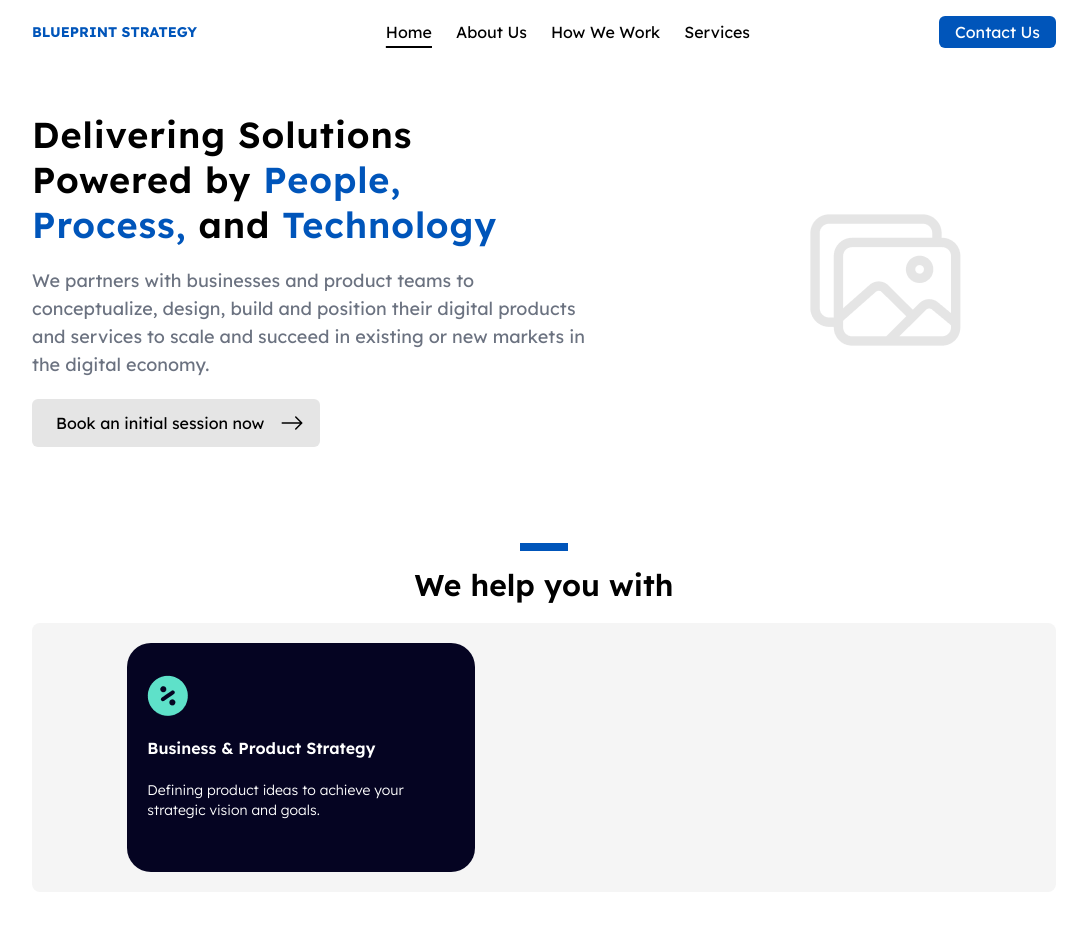
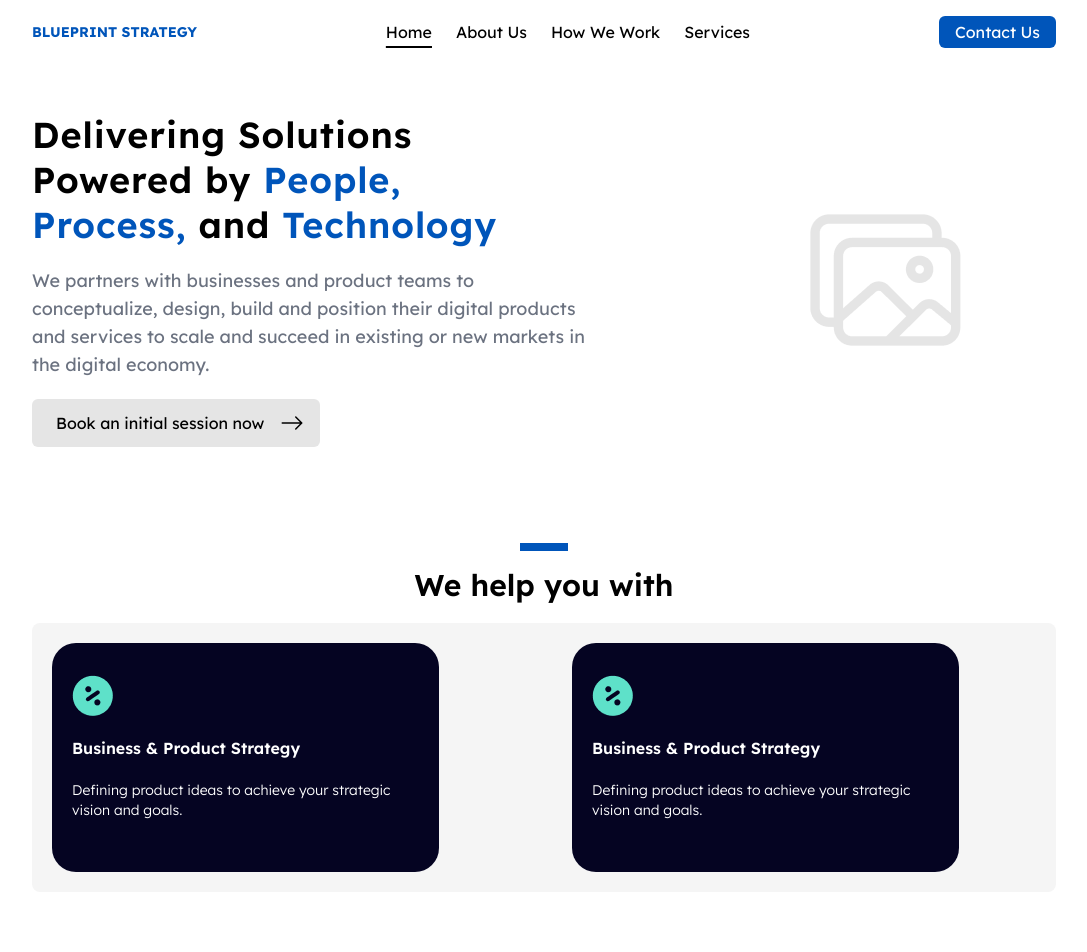
Before and after one commit to EdgarAmpiire/blueprints-web, a React (Create React App) app: page / in a window 1280 px wide. Shown: the top 952 px of the page, without its empty margins (96-1183 px from the left). Built offline with nearby package versions, Linux system fonts and the light colour scheme; what tw-elements would draw is missing.

Commit message:
home - services

```diff
--- a/src/features/home/components/HomeServices.jsx
+++ b/src/features/home/components/HomeServices.jsx
@@ -76,14 +76,33 @@ export const HomeServices = () => {
           </div>
         </div> */}
 
-        <div className="bg-[#F5F5F5] w-full flex justify-center items-center py-5 px-3 rounded-lg mt-5">
-          <div className="w-10/12">
-            <div className="rounded-3xl bg-[#050422] py-8 px-5 w-5/12 ">
+        <div className="bg-[#F5F5F5] w-full   py-5 px-5 rounded-lg mt-5 gap-14 grid grid-cols-2">
+          <div className="w-10/12 flex justify-center items-center">
+            <div className="rounded-3xl bg-[#050422] py-8 px-5 ">
               <div>
                 <img src={strategy} alt="" />
               </div>
               <div>
-                <h1 className="text-white mt-5 font-semibold">Business & Product Strategy</h1>
+                <h1 className="text-white mt-5 font-semibold">
+                  Business & Product Strategy
+                </h1>
+                <p className="text-white mt-5 font-light text-sm mb-5">
+                  Defining product ideas to achieve your strategic vision and
+                  goals.
+                </p>
+              </div>
+            </div>
+          </div>
+
+          <div className="w-10/12">
+            <div className="rounded-3xl bg-[#050422] py-8 px-5  ">
+              <div>
+                <img src={strategy} alt="" />
+              </div>
+              <div>
+                <h1 className="text-white mt-5 font-semibold">
+                  Business & Product Strategy
+                </h1>
                 <p className="text-white mt-5 font-light text-sm mb-5">
                   Defining product ideas to achieve your strategic vision and
                   goals.
```
